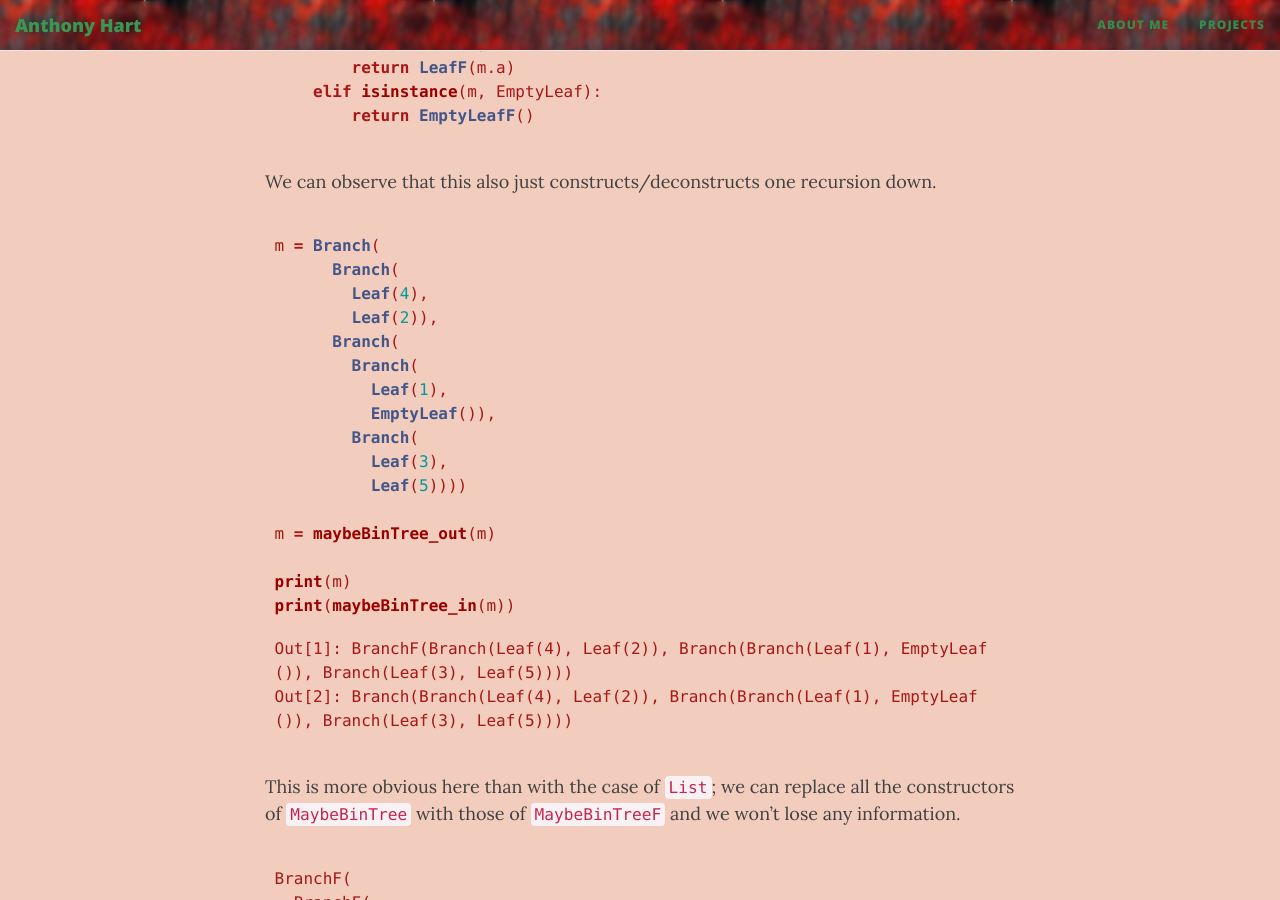
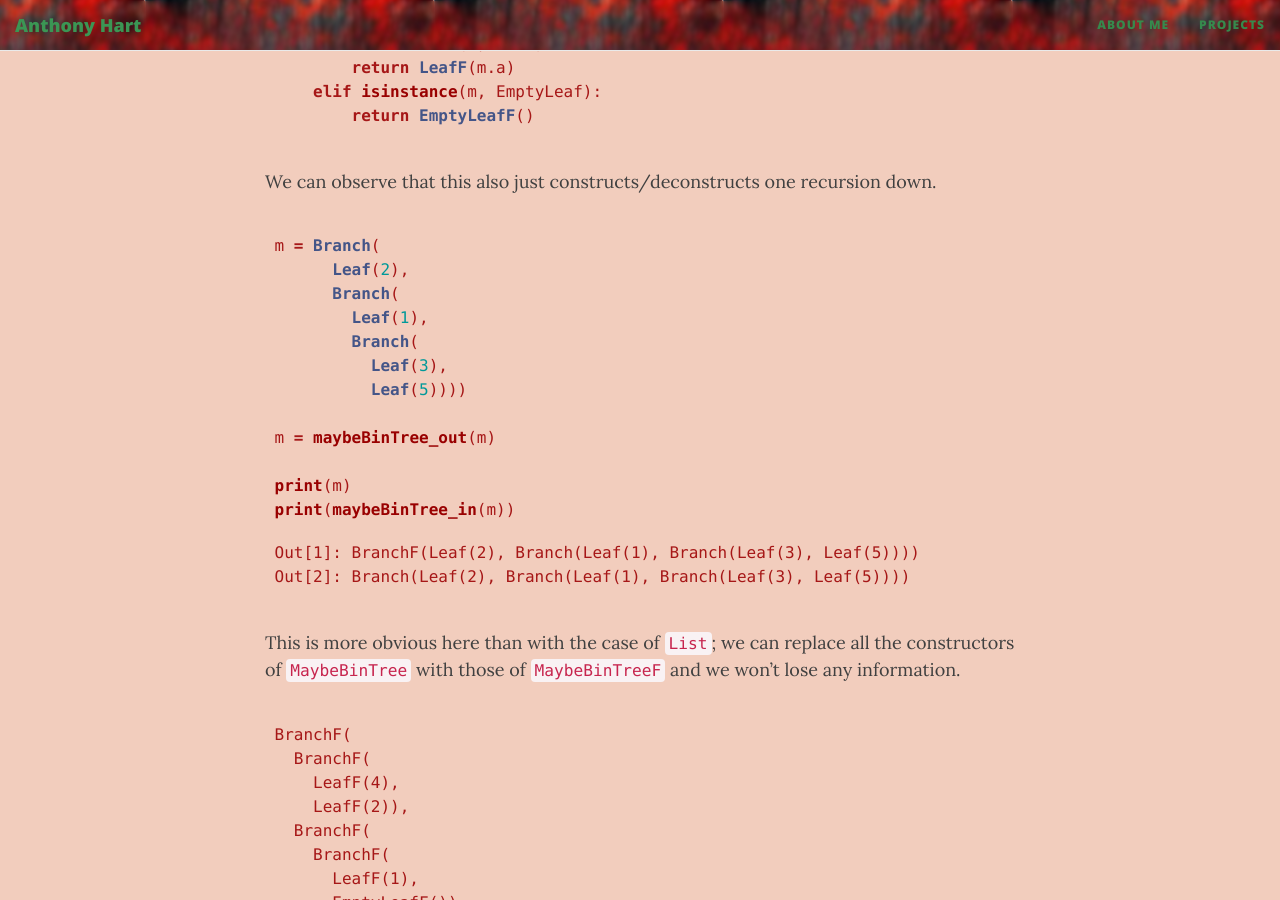
Before and after one commit to AHartNtkn/AHartNtkn.github.io, a Jekyll site: the page built from _posts/2020-04-07-Sorting-Lists-Recursively;-The-Easy-Way.md, in a window 1280 px wide and 900 px high, scrolled down 5753 px. Built offline with Jekyll 4.4.1, drawn with Linux system fonts in a browser that asks for light colours; nearby versions of some CDN libraries.

Commit message:
Better spacing on example

````diff
--- a/_posts/2020-04-07-Sorting-Lists-Recursively;-The-Easy-Way.md
+++ b/_posts/2020-04-07-Sorting-Lists-Recursively;-The-Easy-Way.md
@@ -199,13 +199,9 @@ We can observe that this also just constructs/deconstructs one recursion down.
 
 ```python
 m = Branch(
+      Leaf(2),
       Branch(
-        Leaf(4),
-        Leaf(2)),
-      Branch(
-        Branch(
-          Leaf(1),
-          EmptyLeaf()),
+        Leaf(1),
         Branch(
           Leaf(3),
           Leaf(5))))
@@ -217,8 +213,8 @@ print(maybeBinTree_in(m))
 ```
 
 ```
-Out[1]: BranchF(Branch(Leaf(4), Leaf(2)), Branch(Branch(Leaf(1), EmptyLeaf()), Branch(Leaf(3), Leaf(5))))
-Out[2]: Branch(Branch(Leaf(4), Leaf(2)), Branch(Branch(Leaf(1), EmptyLeaf()), Branch(Leaf(3), Leaf(5))))
+Out[1]: BranchF(Leaf(2), Branch(Leaf(1), Branch(Leaf(3), Leaf(5))))
+Out[2]: Branch(Leaf(2), Branch(Leaf(1), Branch(Leaf(3), Leaf(5))))
 ```
 
 This is more obvious here than with the case of `List`; we can replace all the constructors of `MaybeBinTree` with those of `MaybeBinTreeF` and we won't lose any information.
````
